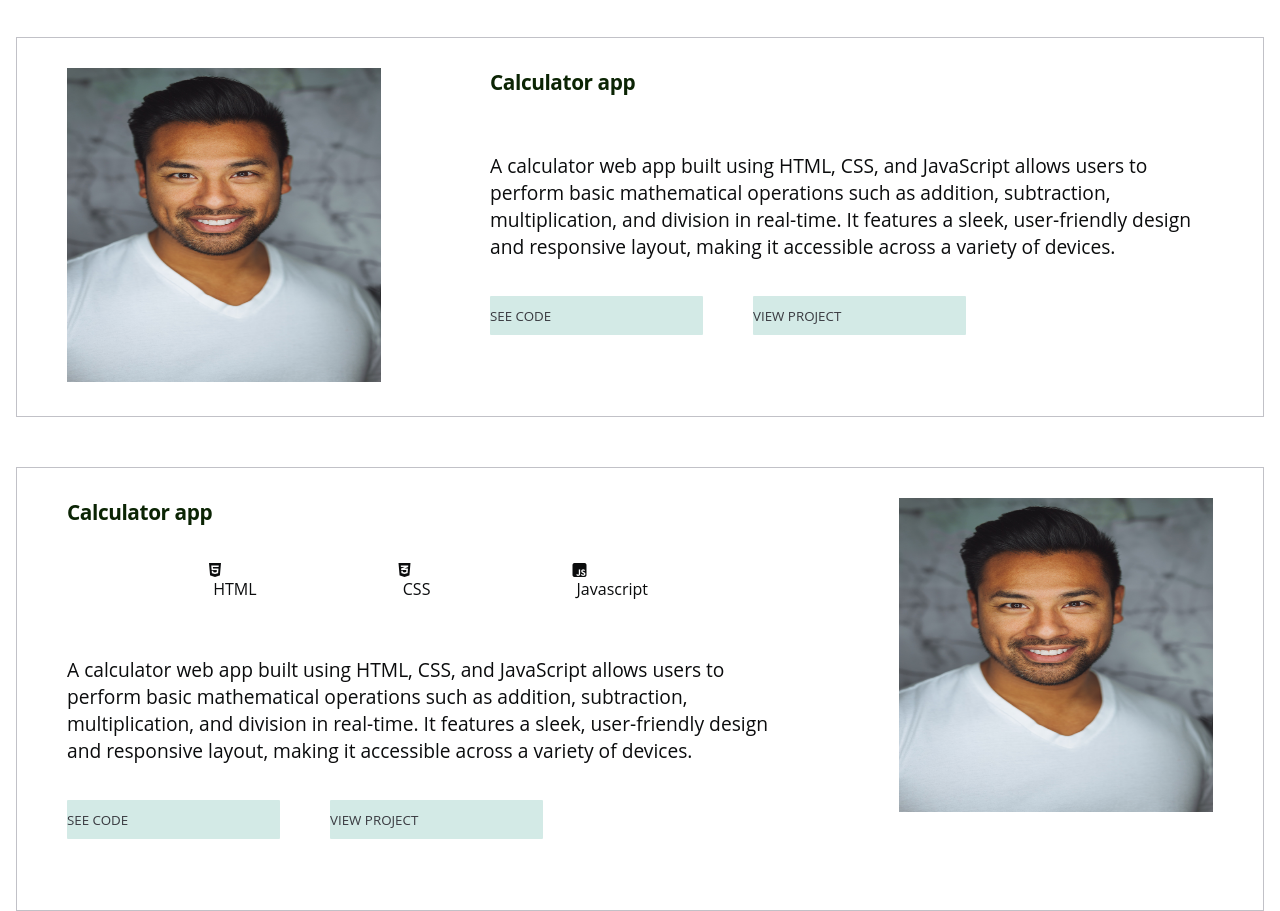
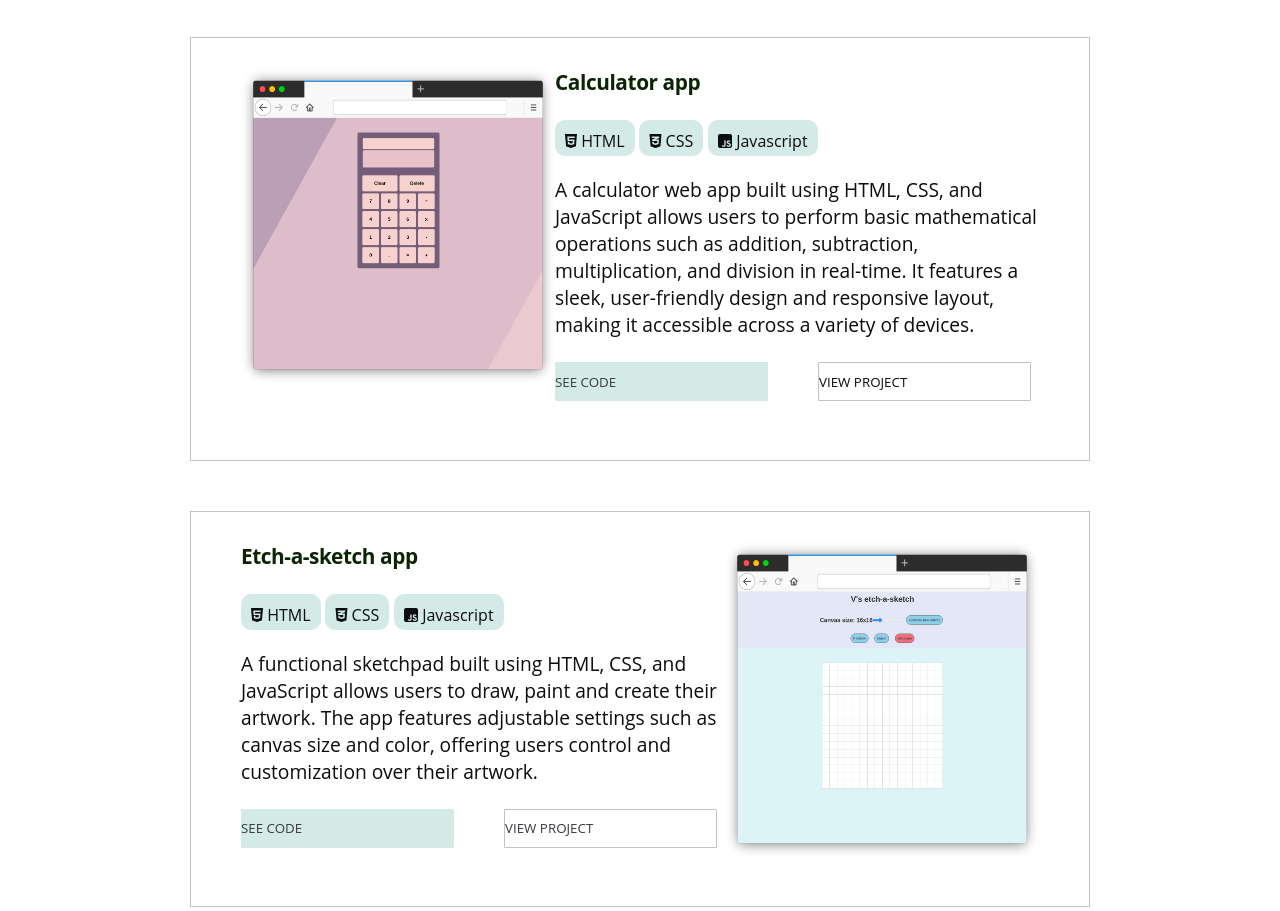
Before and after one commit to V1ZROY/Portfolio, a plain HTML site: page index.html in a window 1280 px wide. Shown: the part 1000-1911 px from the top of the page. Drawn offline with Linux system fonts and the light colour scheme.

Commit message:
APO004 building projects section

```diff
--- a/index.html
+++ b/index.html
@@ -17,7 +17,7 @@
             </div>
             <nav id="navigation" class="flexrow">
                 <!-- <a href="#">Toolkit</a> -->
-                <a href="#">Projects</a>
+                <a href="#projects">Projects</a>
                 <!-- <a href="#">CV</a> -->
                 <a href="#">Contact me</a>
             </nav>
@@ -33,8 +33,8 @@
                         <p><strong>Software developer</strong></p>
                         <div style="height: 30%">
                             <a href="#"><i class="fa-solid fa-envelope"></i>&nbsp; vizoronah@googlemail.com</a>
-                            <a href="#"><i class="fa-brands fa-github"></i>&nbsp;Github</a>
-                            <a href="#"><i class="fa-brands fa-linkedin"></i>&nbsp;LinkedIn</a>
+                            <a href="#"><i class="fa-brands fa-github"></i>&nbsp; Github</a>
+                            <a href="#"><i class="fa-brands fa-linkedin"></i>&nbsp; LinkedIn</a>
                         </div>
                     </div>
                 </article>
@@ -74,32 +74,37 @@
                 </li>
             </ul>
         </section> -->
-        <section>
+        <section id="projects">
             <h2>Projects</h2>
             <article class="project projectLeft">
-                <a href="#"><img src="./images/joseph-gonzalez-iFgRcqHznqg-unsplash.jpg"></a>
+                <a href="https://v1zroy.github.io/Calculator/" target="_blank"><img src="./images/calculatorScreenshot.png"></a>
                 <div class="projectContainer">
                     <h3>Calculator app</h3>
-                    <p>A calculator web app built using HTML, CSS, and JavaScript allows users to perform basic mathematical operations such as addition, subtraction, multiplication, and division in real-time. It features a sleek, user-friendly design and responsive layout, making it accessible across a variety of devices.</p>
-                    <div class="projectButtons flexrow">
-                        <button>See Code</button>
-                        <button>View project</button>
-                    </div>
-                </div>
-            </article>
-            <article class="project projectRight">
-                <a href="#"><img src="./images/joseph-gonzalez-iFgRcqHznqg-unsplash.jpg"></a>
-                <div class="projectContainer">
-                    <h3>Calculator app</h3>
-                    <ul class="flexrow">
+                    <ul class="flexrow projectTools">
                         <li class="projectTool"><i class="fa-brands fa-html5"></i>&nbsp;HTML</li>
                         <li class="projectTool"><i class="fa-brands fa-css3-alt"></i>&nbsp;CSS</li>
                         <li class="projectTool"><i class="fa-brands fa-square-js"></i>&nbsp;Javascript</li>
                     </ul>
                     <p>A calculator web app built using HTML, CSS, and JavaScript allows users to perform basic mathematical operations such as addition, subtraction, multiplication, and division in real-time. It features a sleek, user-friendly design and responsive layout, making it accessible across a variety of devices.</p>
                     <div class="projectButtons flexrow">
-                        <button>See Code</button>
-                        <button>View project</button>
+                        <a href="#"><button>See Code</button></a>
+                        <a href="#"><button class="buttonAlt">View project</a></button>
+                    </div>
+                </div>
+            </article>
+            <article class="project projectRight">
+                <a href="https://v1zroy.github.io/Etch-a-sketch/" target="_blank"><img src="./images/etchScreenshot.png"></a>
+                <div class="projectContainer">
+                    <h3>Etch-a-sketch app</h3>
+                    <ul class="flexrow projectTools">
+                        <li class="projectTool"><i class="fa-brands fa-html5"></i>&nbsp;HTML</li>
+                        <li class="projectTool"><i class="fa-brands fa-css3-alt"></i>&nbsp;CSS</li>
+                        <li class="projectTool"><i class="fa-brands fa-square-js"></i>&nbsp;Javascript</li>
+                    </ul>
+                    <p>A functional sketchpad built using HTML, CSS, and JavaScript allows users to draw, paint and create their artwork. The app features adjustable settings such as canvas size and color, offering users control and customization over their artwork.</p>
+                    <div class="projectButtons flexrow">
+                        <a href="#"><button>See Code</button></a>
+                        <a href="#"><button class="buttonAlt">View project</button></a>
                     </div>
                 </div>
             </article>
--- a/style.css
+++ b/style.css
@@ -32,14 +32,18 @@ a {
     display: inline;
 }
 
+li {
+    display: inline;
+}
+
 
 section {
     align-self: center;
-    width: clamp(1248px, 65vw, 70vw);
+    width: clamp(900px, 65vw, 70vw);
     display: flex;
     flex-direction: column;
     height: auto;
-    margin-top: 130px;
+    padding-top: 130px;
 }
 
 h3 {
@@ -71,6 +75,23 @@ header {
     z-index: 1;
 }
 
+
+button {
+    width: 213px;
+    height: 39px;
+    justify-self: flex-start;
+    border: none;
+    border-radius: 0px;
+    box-shadow: none;
+    text-align: center;
+    justify-content: center;
+    text-transform: uppercase;
+    border-radius: 1px;
+    color: #393A40;
+    background-color: var(--main-bg-color);
+    cursor: pointer;
+}
+
 .flexrow {
     flex-direction: row;
     justify-content: space-evenly;
@@ -83,6 +104,7 @@ header {
     justify-content: space-between;
     align-items: center;
     margin: 0px;
+    padding: 0px;
 }
 
 .smallCard {
@@ -122,7 +144,8 @@ header {
 }
 
 .bgwhite {
-    margin: 0;
+    margin: 0px;
+    padding: 0px;
 }
 
 .herogreen {
@@ -217,22 +240,26 @@ nav > a {
     margin-bottom: 5%;
 }
 
-button {
-    width: 213px;
-    height: 39px;
-    justify-self: flex-start;
-    border: none;
-    border-radius: 0px;
-    box-shadow: none;
-    text-align: center;
-    justify-content: center;
-    text-transform: uppercase;
-    border-radius: 1px;
-    color: #393A40;
-    background-color: var(--main-bg-color);
-}
 
 .projectButtons {
     max-width: 476px;
     justify-content: space-between;
 }
+
+.buttonAlt {
+    border: solid 1px #C1C1C7;
+    background-color: #FFFFFF;
+}
+
+.projectTools {
+    margin-bottom: 0px;
+    justify-content: flex-start;
+}
+
+.projectTool {
+    height: 36px;
+    background-color: var(--main-bg-color);
+    border-radius: 10px;
+    padding: 10px;
+    margin-right: 1%;
+}
```
Also changed, not shown: images/calculatorScreenshot.png (added), images/etchScreenshot.png (added).
